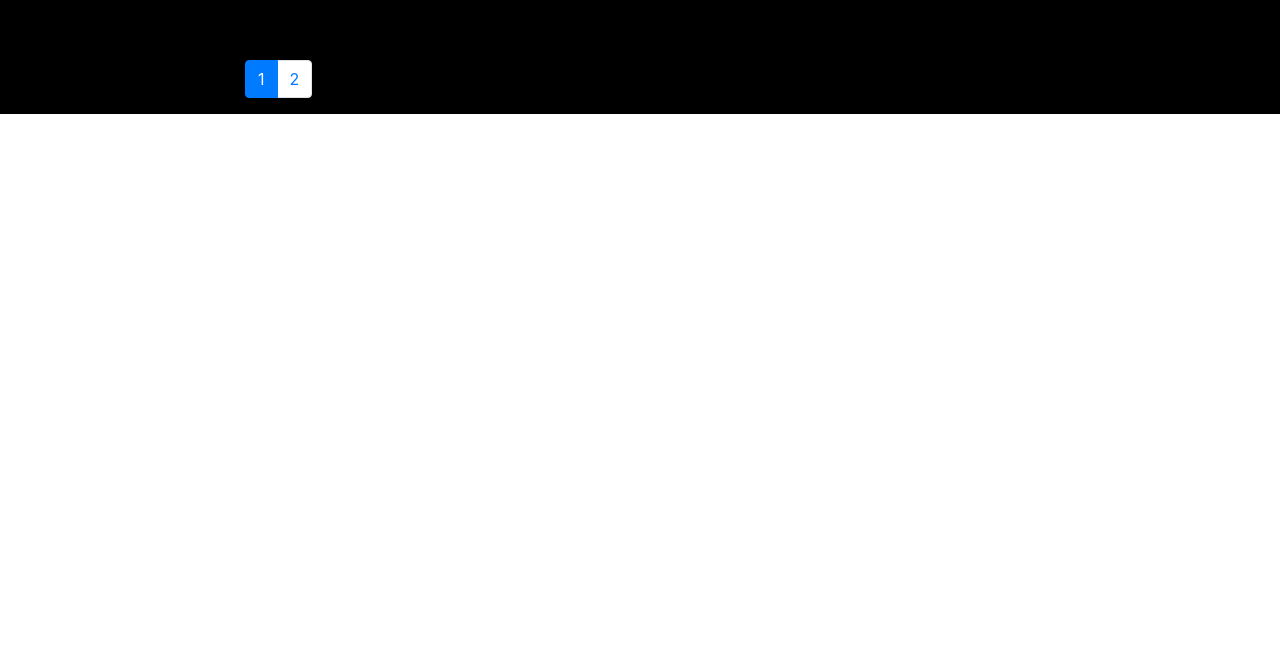
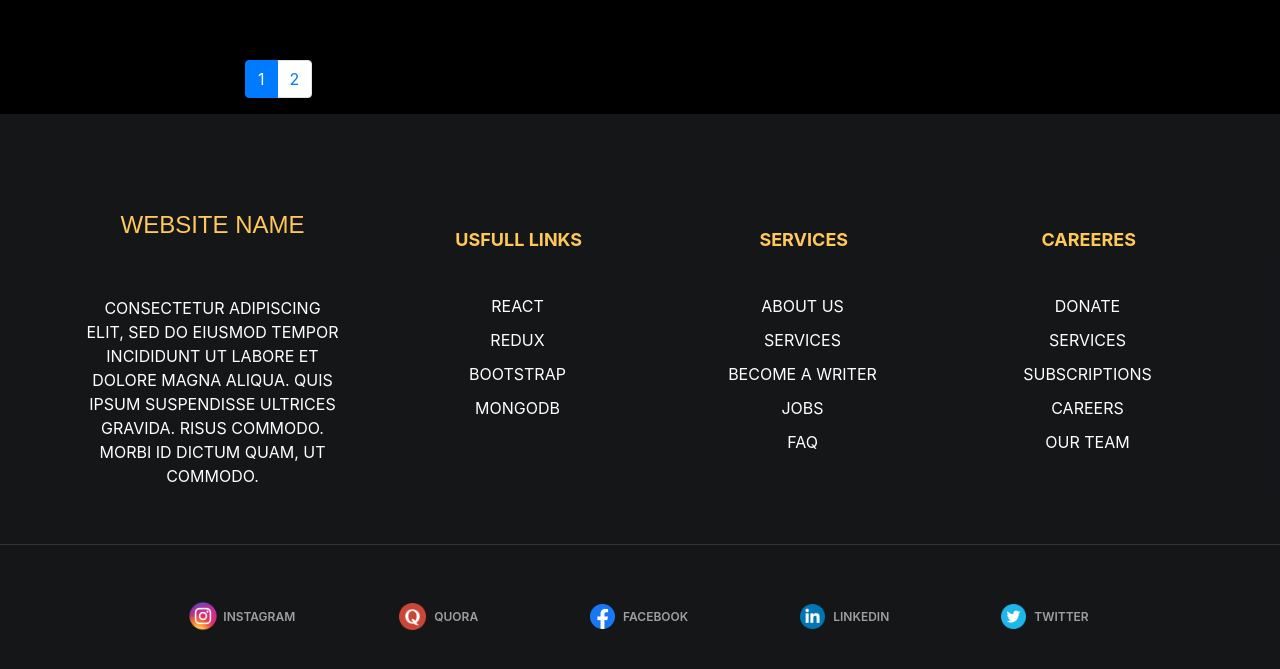
Before and after one commit to neelbavarva/movie-website, a React (Create React App) app in the folder movies/: page /top10 in a window 1280 px wide. Shown: the part 1784-2453 px from the top of the page. Before the commit the page ends 1898 px from the top, so only its background shows below. Built offline with nearby package versions, Linux system fonts and the light colour scheme; no server answers.

Commit message:
THAKKER : footer component added in App.js, and minor changes.

```diff
--- a/movies/src/App.js
+++ b/movies/src/App.js
@@ -1,26 +1,25 @@
-import React from 'react';
-import logo from './logo.svg';
-import './App.css';
-import About from './components/about';
-import {BrowserRoute, Route , Switch} from 'react-router-dom';
-import Home from './components/home';
-import Navbar from './components/navbar';
-import Top10 from './components/top10';
-import Login from './components/login';
+import React from "react";
+import "./App.css";
+import About from "./components/about";
+import { BrowserRoute, Route, Switch } from "react-router-dom";
+import Home from "./components/home";
+import Navbar from "./components/common/navbar";
+import Top10 from "./components/top10";
+import Login from "./components/login";
+import Footer from "./components/common/footer";
 
 function App() {
   return (
-    <div>
-      <div >
+    <React.Fragment>
       <Navbar />
       <Switch>
         <Route path="/top10" component={Top10} />
         <Route path="/about" component={About} />
         <Route path="/login" component={Login} />
-          <Route path="/" component={Home} />
+        <Route path="/" exact component={Home} />
       </Switch>
-      </div>
-    </div>
+      <Footer />
+    </React.Fragment>
   );
 }
 
--- /dev/null
+++ b/movies/src/components/common/footer.jsx
@@ -0,0 +1,135 @@
+import React, { Component } from "react";
+
+class Footer extends Component {
+  render() {
+    return (
+      <div className="bg-color">
+        <div class="footer-section">
+          <div class="container">
+            <div class="row">
+              <div class="col-3">
+                <div class="footer-widget">
+                  <div class="about-widget">
+                    <br />
+                    <h4 className="footer-h1">Website Name</h4>
+                    <br />
+                    <br />
+                    <p className="footer-info">
+                      Consectetur adipiscing elit, sed do eiusmod tempor
+                      incididunt ut labore et dolore magna aliqua. Quis ipsum
+                      suspendisse ultrices gravida. Risus commodo. Morbi id
+                      dictum quam, ut commodo.
+                    </p>
+                  </div>
+                </div>
+              </div>
+              <div class="col-3">
+                {/* col-lg-2 col-sm-6 */}
+                <div class="footer-widget">
+                  <h2 class="fw-title offset-2">Usfull Links</h2>
+                  <ul>
+                    <li>
+                      <a href="https://reactjs.org/" target="_blank">
+                        React
+                      </a>
+                    </li>
+                    <li>
+                      <a href="https://redux.js.org/" target="_blank">
+                        redux
+                      </a>
+                    </li>
+                    <li>
+                      <a href="https://getbootstrap.com/" target="_blank">
+                        Bootstrap
+                      </a>
+                    </li>
+                    <li>
+                      <a href="https://www.mongodb.com/" target="_blank">
+                        MongoDB
+                      </a>
+                    </li>
+                  </ul>
+                </div>
+              </div>
+              <div class="col-3">
+                <div class="footer-widget">
+                  <h2 class="fw-title offset-2">Services</h2>
+                  <ul>
+                    <li>
+                      <a href="">About us</a>
+                    </li>
+                    <li>
+                      <a href="">Services</a>
+                    </li>
+                    <li>
+                      <a href="">Become a writer</a>
+                    </li>
+                    <li>
+                      <a href="">Jobs</a>
+                    </li>
+                    <li>
+                      <a href="">FAQ</a>
+                    </li>
+                  </ul>
+                </div>
+              </div>
+              <div class="col-3">
+                <div class="footer-widget">
+                  <h2 class="fw-title offset-2">Careeres</h2>
+                  <ul>
+                    <li>
+                      <a href="">Donate</a>
+                    </li>
+                    <li>
+                      <a href="">Services</a>
+                    </li>
+                    <li>
+                      <a href="">Subscriptions</a>
+                    </li>
+                    <li>
+                      <a href="">Careers</a>
+                    </li>
+                    <li>
+                      <a href="">Our team</a>
+                    </li>
+                  </ul>
+                </div>
+              </div>
+            </div>
+          </div>
+          <div class="social-links-warp">
+            <div class="container">
+              <div class="social-links">
+                <a href="#">
+                  <img className="instalogo" src="/images/instagram.png" />
+                  <span>Instagram</span>
+                </a>
+                <a href="#">
+                  <img className="quoralogo" src="/images/quora.png" />
+                  <span className="m-2">Quora</span>
+                </a>
+                <a href="#">
+                  <img className="facebooklogo" src="/images/facebook.png" />
+                  <span className="m-2">Facebook</span>
+                </a>
+                <a
+                  href="https://www.linkedin.com/in/neel-bavarva-61662a1a3/"
+                  target="_blank"
+                >
+                  <img className="linkedinlogo" src="/images/linkedin.png" />
+                  <span className="m-2">LinkedIn</span>
+                </a>
+                <a href="#">
+                  <img className="twitterlogo" src="/images/twitter.png" />
+                  <span className="m-2">Twitter</span>
+                </a>
+              </div>
+            </div>
+          </div>
+        </div>
+      </div>
+    );
+  }
+}
+
+export default Footer;
```
Also changed, not shown: movies/src/components/home.jsx (+290 -160 lines), movies/src/components/common/navbar.jsx (renamed from movies/src/components/navbar.jsx). Lines whose indentation alone changed are shown as unchanged.
